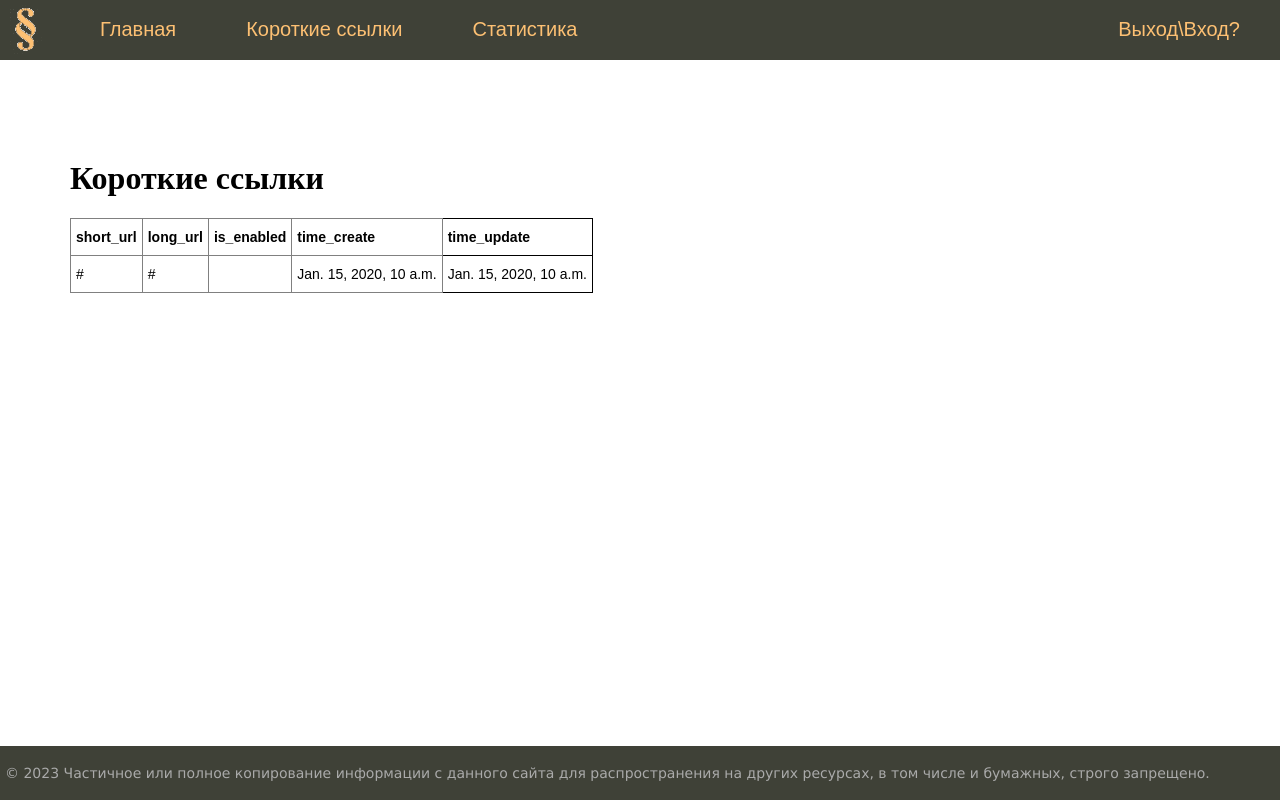
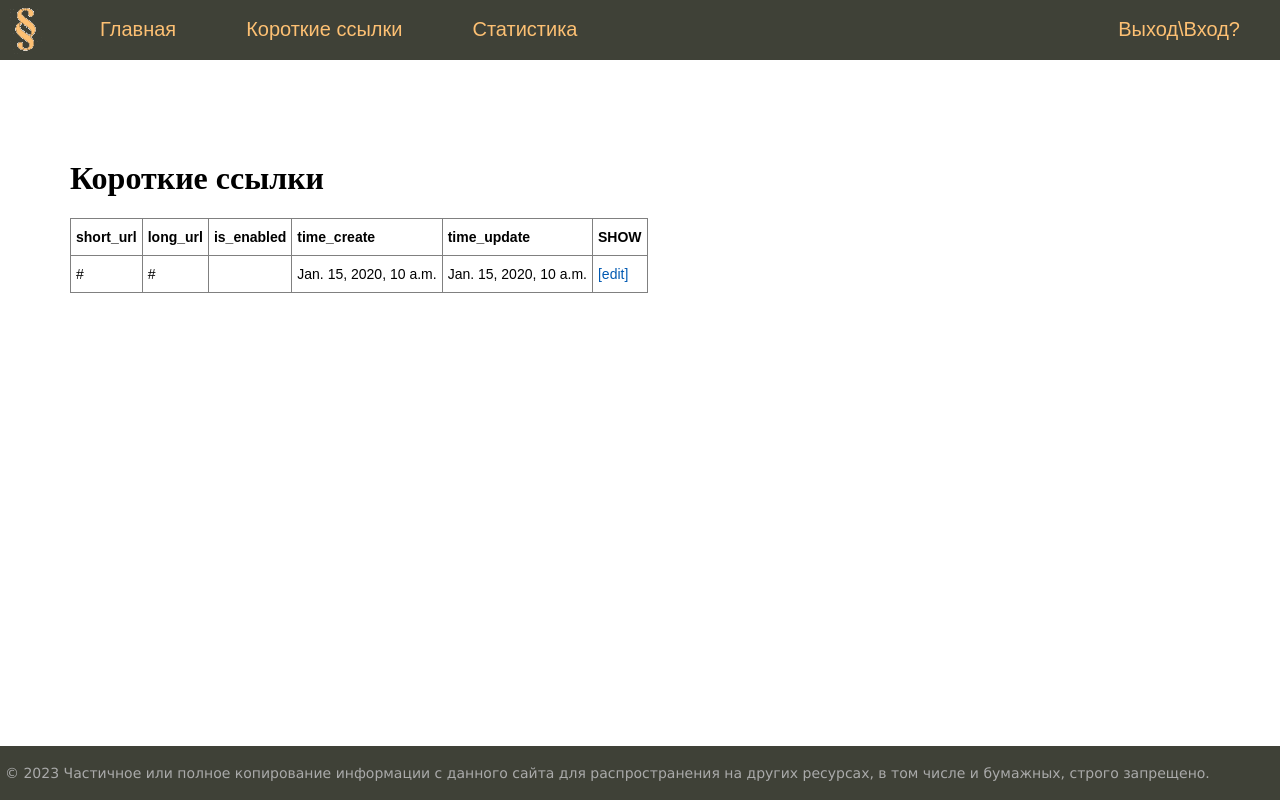
Before and after one commit to MinistrBob/short-urls, a Django app: template short_urls/short_urls_app/templates/links.html in a window 1280 px wide. Run offline with Django 3.2, Linux system fonts and the light colour scheme; the template is opened without the code that fills it: most values are stand-ins (such as "Sample title", 1, 10 or a date in 2020).

Commit message:
links edit link

```diff
--- a/short_urls/short_urls_app/templates/links.html
+++ b/short_urls/short_urls_app/templates/links.html
@@ -20,7 +20,8 @@
     <th class="tg-fymr">long_url</th>
     <th class="tg-fymr">is_enabled</th>
     <th class="tg-fymr">time_create</th>
-    <th class="tg-1wig">time_update</th>
+    <th class="tg-fymr">time_update</th>
+    <th class="tg-fymr">SHOW</th>
   </tr>
 </thead>
 <tbody>
@@ -30,7 +31,8 @@
     <td class="tg-0pky">{{l.long_url}}</td>
     <td class="tg-0pky">{{l.is_enabled}}</td>
     <td class="tg-0pky">{{l.time_create}}</td>
-    <td class="tg-0lax">{{l.time_update}}</td>
+    <td class="tg-0pky">{{l.time_update}}</td>
+    <td class="tg-0pky"><a href="{% url 'show_link' l.pk %}">[edit]</a></td>
   </tr>
   {% endfor %}
 </tbody>
--- a/short_urls/short_urls_app/urls.py
+++ b/short_urls/short_urls_app/urls.py
@@ -8,6 +8,7 @@ urlpatterns = [
     path('app/links', links_page, name='links'),
     path('app/stat', stat_page, name='stat'),
     path('<slug:slug>', redirect_handler, name='redirect_handler'),
+    path('app/link/<slug:link_id>', show_link, name='show_link'),
     path('app/login', AppLoginView.as_view(), name='login'),
     path('app/logout', AppLogoutView.as_view(), name='logout'),
     path('app/not-authorized', not_authorized, name='not_authorized'),
--- a/short_urls/short_urls_app/views.py
+++ b/short_urls/short_urls_app/views.py
@@ -97,3 +97,7 @@ def stat_page(request):
         'stats': stats
     }
     return render(request, template, context)
+
+
+def show_link(request, link_id):
+    return HttpResponse(f"Отображение link с id={link_id}")
```
